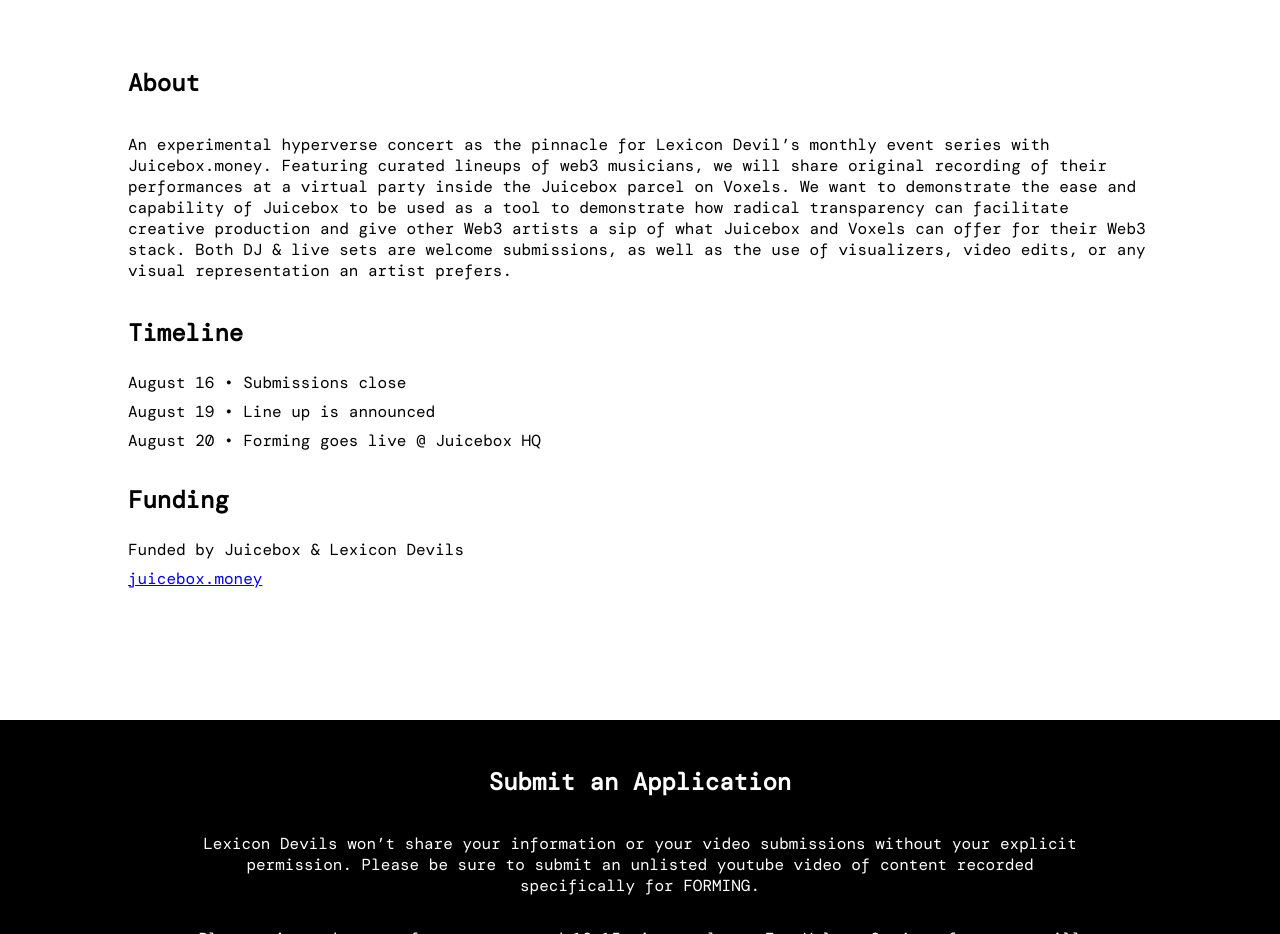
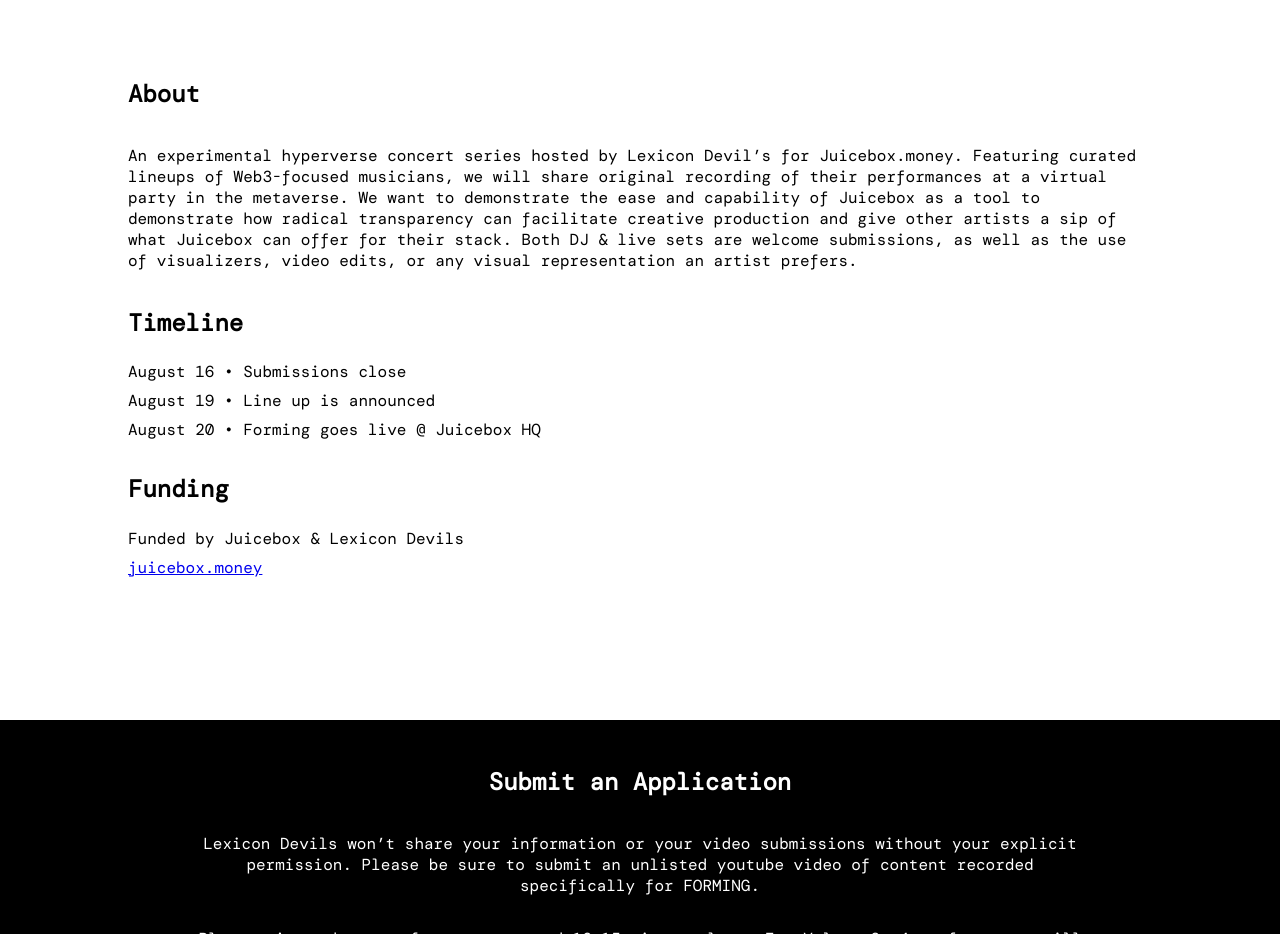
Before and after one commit to gg447062/forming, a website: page public/index.html in a window 1280 px wide. Shown: the part 1680-2614 px from the top of the page. Drawn offline with nearby package versions, Linux system fonts and the light colour scheme; a web font is replaced by a local one.

Commit message:
updates copy

```diff
--- a/public/index.html
+++ b/public/index.html
@@ -27,7 +27,7 @@
     </section>
       <section id="about">
         <h2>About</h2>
-        <p>An experimental hyperverse concert as the pinnacle for Lexicon Devil’s monthly event series with Juicebox.money. Featuring curated lineups of web3 musicians, we will share original recording of their performances at a virtual party inside the Juicebox parcel on Voxels. We want to demonstrate the ease and capability of Juicebox to be used as a tool to demonstrate how radical transparency can facilitate creative production and give other Web3 artists a sip of what Juicebox and Voxels can offer for their Web3 stack. Both DJ & live sets are welcome submissions, as well as the use of visualizers, video edits, or any visual representation an artist prefers.</p>
+        <p>An experimental hyperverse concert series hosted by Lexicon Devil’s for Juicebox.money. Featuring curated lineups of Web3-focused musicians, we will share original recording of their performances at a virtual party in the metaverse. We want to demonstrate the ease and capability of Juicebox as a tool to demonstrate how radical transparency can facilitate creative production and give other artists a sip of what Juicebox can offer for their stack. Both DJ & live sets are welcome submissions, as well as the use of visualizers, video edits, or any visual representation an artist prefers.</p>
         <h2>Timeline</h2>
         <p class="mp-small">August 16 • Submissions close</p>
         <p class="mp-small">August 19 • Line up is announced</p>
```
